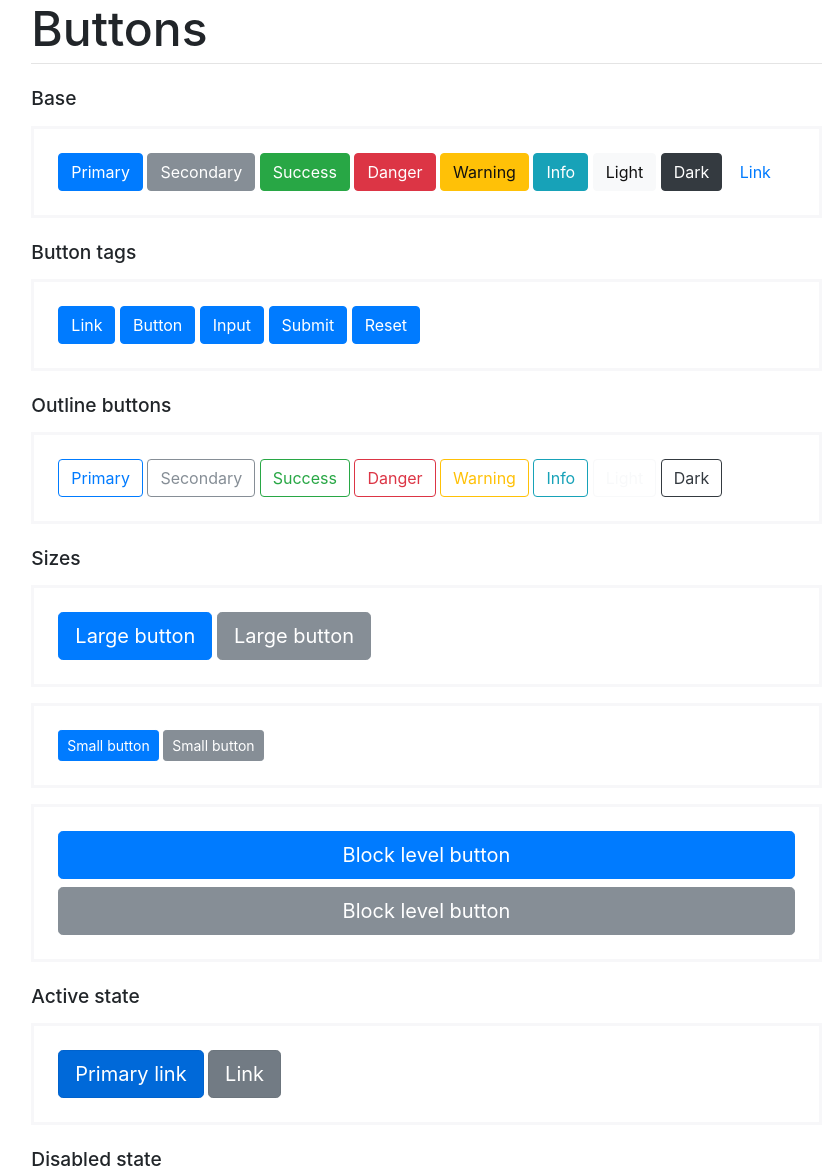
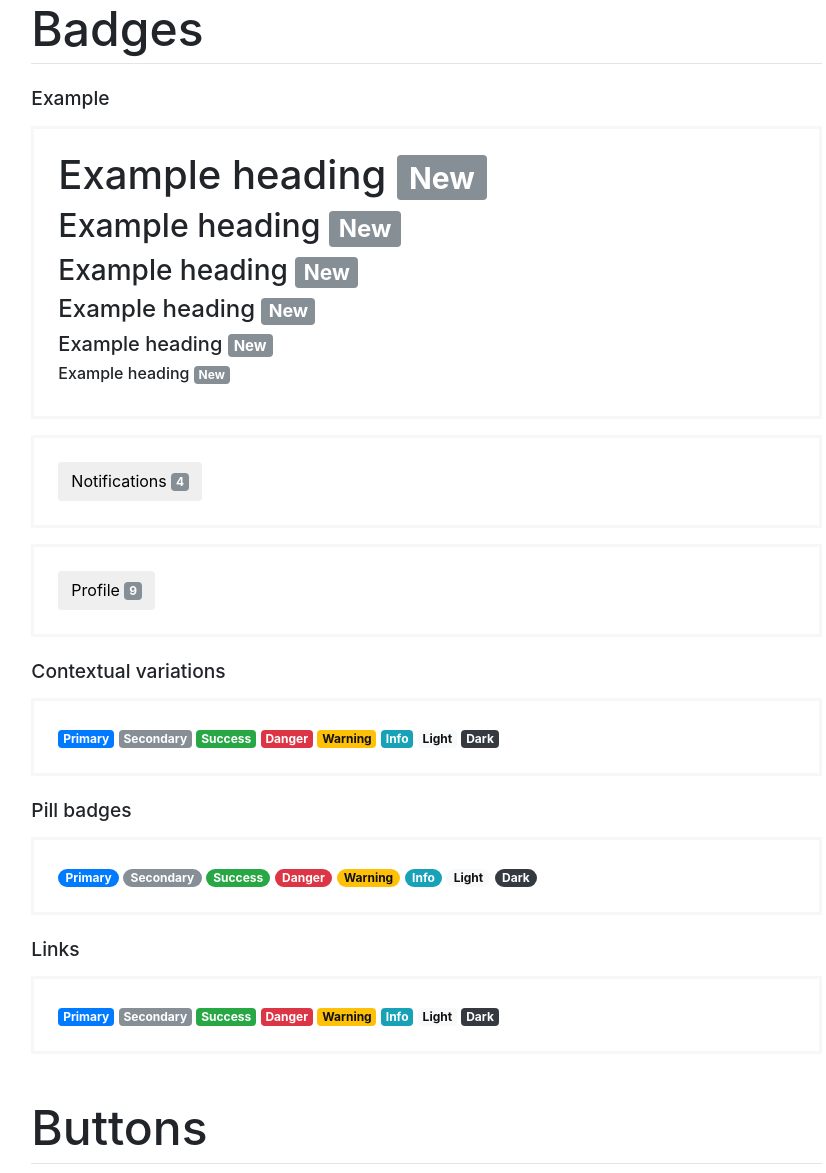
Before and after one commit to didoo/impossible-css, a website: page html/index.html in a window 1280 px wide. Shown: the part 1991-3164 px from the top of the page, without its empty margins (230-1056 px from the left). Drawn offline with nearby package versions, Linux system fonts and the light colour scheme; files that its build step writes are made by us from their sources.

Commit message:
added “badges”

```diff
--- a/config/backstop.config.json
+++ b/config/backstop.config.json
@@ -26,6 +26,7 @@
       "selectorExpansion": true,
       "selectors": [
         "#alerts",
+        "#badges",
         "#buttons"
       ],
       "readyEvent": null,
--- a/html/index.html
+++ b/html/index.html
@@ -107,7 +107,7 @@
 
                 <!--
                 //////////////////////
-                ////  ALERTS  ////
+                ////    ALERTS    ////
                 //////////////////////
                  -->
                  <section id="alerts">
@@ -197,7 +197,80 @@
 
                 <!--
                 //////////////////////
-                ////  BUTTONS  ////
+                ////    BADGES    ////
+                //////////////////////
+                 -->
+                <section id="badges">
+                    <h1 class="bd-title" id="content">Badges</h1>
+
+                    <h2 id="example">Example</h2>
+
+                    <div class="bd-example">
+                        <div class="h1">Example heading <span class="badge badge-secondary">New</span></div>
+                        <div class="h2">Example heading <span class="badge badge-secondary">New</span></div>
+                        <div class="h3">Example heading <span class="badge badge-secondary">New</span></div>
+                        <div class="h4">Example heading <span class="badge badge-secondary">New</span></div>
+                        <div class="h5">Example heading <span class="badge badge-secondary">New</span></div>
+                        <div class="h6">Example heading <span class="badge badge-secondary">New</span></div>
+                    </div>
+
+                    <div class="bd-example">
+                        <button class="btn">
+                        Notifications <span class="badge badge-secondary">4</span>
+                        </button>
+                    </div>
+
+                    <div class="bd-example">
+                        <button class="btn">
+                        Profile <span class="badge badge-secondary">9</span>
+                        <span class="sr-only">unread messages</span>
+                        </button>
+                    </div>
+
+                    <h2 id="contextual-variations">Contextual variations</h2>
+
+                    <div class="bd-example" data-example-id="">
+                        <span class="badge badge-primary">Primary</span>
+                        <span class="badge badge-secondary">Secondary</span>
+                        <span class="badge badge-success">Success</span>
+                        <span class="badge badge-danger">Danger</span>
+                        <span class="badge badge-warning">Warning</span>
+                        <span class="badge badge-info">Info</span>
+                        <span class="badge badge-light">Light</span>
+                        <span class="badge badge-dark">Dark</span>
+                    </div>
+
+                    <h2 id="pill-badges">Pill badges</h2>
+
+                    <div class="bd-example" data-example-id="">
+                        <span class="badge badge-pill badge-primary">Primary</span>
+                        <span class="badge badge-pill badge-secondary">Secondary</span>
+                        <span class="badge badge-pill badge-success">Success</span>
+                        <span class="badge badge-pill badge-danger">Danger</span>
+                        <span class="badge badge-pill badge-warning">Warning</span>
+                        <span class="badge badge-pill badge-info">Info</span>
+                        <span class="badge badge-pill badge-light">Light</span>
+                        <span class="badge badge-pill badge-dark">Dark</span>
+                    </div>
+
+                    <h2 id="links">Links</h2>
+
+                    <div class="bd-example" data-example-id="">
+                        <a href="#" class="badge badge-primary">Primary</a>
+                        <a href="#" class="badge badge-secondary">Secondary</a>
+                        <a href="#" class="badge badge-success">Success</a>
+                        <a href="#" class="badge badge-danger">Danger</a>
+                        <a href="#" class="badge badge-warning">Warning</a>
+                        <a href="#" class="badge badge-info">Info</a>
+                        <a href="#" class="badge badge-light">Light</a>
+                        <a href="#" class="badge badge-dark">Dark</a>
+                    </div>
+
+                </section>
+
+                <!--
+                //////////////////////
+                ////    BUTTONS   ////
                 //////////////////////
                  -->
                 <section id="buttons">
```
